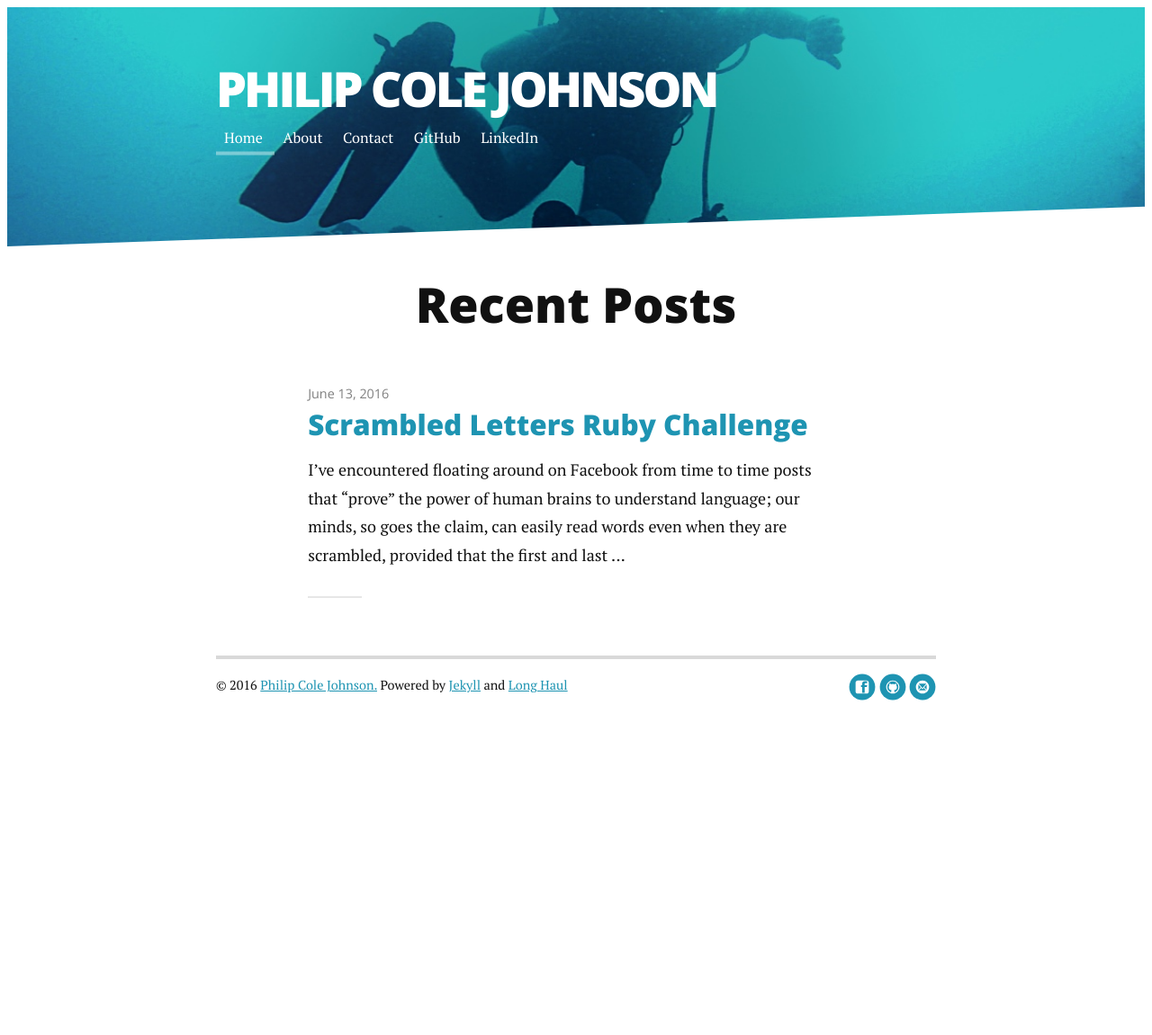
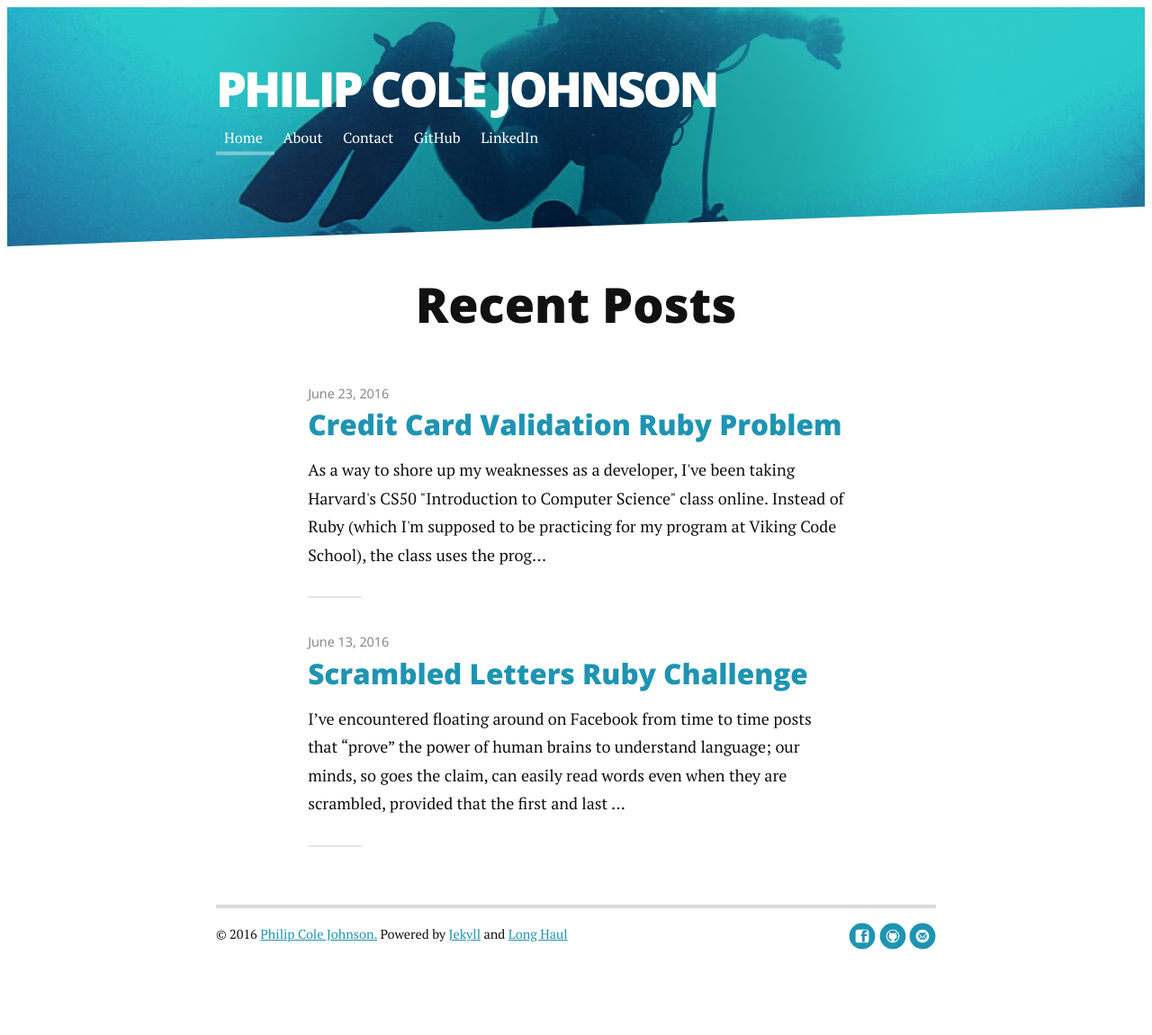
Before and after one commit to philipcolejohnson/philipcolejohnson.github.io, a Jekyll site: the page built from index.html, in a window 1280 px wide. Shown: the whole page at 90% size. Built offline with Jekyll 4.4.1, drawn with Linux system fonts in a browser that asks for light colours; nearby versions of some CDN libraries; the list of posts is cut into pages by our own code; before the commit the page ends 900 px from its top, so only the background shows below that; some of the changed lines change nothing that is shown.

Commit message:
Post about credit cards

```diff
--- a/_config.yml
+++ b/_config.yml
@@ -1,5 +1,5 @@
 title: Philip Cole Johnson
-description: Developer, Writer
+description: Full Stack Developer, Writer
 
 url: http://philipj.me
 baseurl: ""
--- /dev/null
+++ b/_posts/2016-06-23-creditcards.markdown
@@ -0,0 +1,69 @@
+---
+layout: post
+title:  Credit Card Validation Ruby Problem
+date:   2016-06-23
+---
+
+<p class="intro"><span class="dropcap">A</span>s a way to shore up my weaknesses as a developer, I've been taking Harvard's CS50 "Introduction to Computer Science" class online. Instead of Ruby (which I'm supposed to be practicing for my program at <a href="https://www.vikingcodeschool.com">Viking Code School</a>), the class uses the programming language C. Fortunately, I first started coding in C and C++ many years ago, so the language isn't completely unfamiliar; the bad news is that I've now gotten somewhat spoiled by Ruby and other higher-level languages, so coming back to C's memory management and extensive use of pointers is somewhat jarring.</p>
+
+In other words, I'm enjoying myself.
+
+However, I do need to practice Ruby, too, so I've done a few of the practice problems in both Ruby and C. As expected, Ruby was a lot simpler, and allowed me to focus on the challenge at hand rather than banging my head against the table because I forgot to pass to a function a pointer rather than a variable.
+
+One such problem from the class (in the more difficult "Hacker Edition") is credit card number validation, a tool which is indeed useful for the real world. There is a formula for creating the numbers, and thus also an [algorithm](https://en.wikipedia.org/wiki/Luhn_algorithm) for validation. To summarize, one must basically double every other digit of the number, add the digits of these doubled numbers together, then add this sum to the total to the remaining digits added together. If the total sum is divisible by ten, it's a valid credit card (or, at least, it could be).
+
+So how to do this is in Ruby? First, we need to separate the digits. One might take in a string, separate the characters, then convert them to integers and store them in an array. However, that seemed like it an extra step or two. Instead, I inputted the card number as an integer and took a mathematical approach. (In my C version, I was puzzled for a long time because I failed to use a long long data type and didn't realize there wasn't enough memory for the card number.)
+
+To separate each digit, we can use the division and mod operations. Let's take as an example the fake but passable credit card number 378,282,246,310,005 (I made it into an integer and added commas). Let's say we want to know what digit is in the hundred-thousands place—a 3 in this example. What we can do to eliminate all the numbers before it is use the mod operator, a tool which gives us the remainder of division operations. So we take this huge number and mod (%) by 378,282,246,000,000. It obviously divides once, leaving us a remainder of 310,005.
+
+Now we just need that first digit. We get this by using the handy division operator, which for an integer says how many times a divisor goes into the number and ignores the remainder. For example, 5/2 = 2, because two goes into five two times, and we ignore the remainder. If we take our 310,005 and divide by 100,000 (a 1 digit in the place we need and 0s everywhere else), we get 3, which is exactly what we want. Here is my code:
+
+{% highlight ruby %}
+digits = Array.new
+divisor = 10
+
+16.times do |counter|
+    digits[counter] = number%divisor/(divisor/10)
+    divisor *= 10
+end
+{% endhighlight %}
+
+For our credit card algorithm, I used this technique to place all the digits into array in reverse order (since order doesn't matter for the check). I start by getting the last digit, the digit in the ones place, by modding 10 (one digit to the left of the one I want), then dividing by 1 (i.e. 10/10, since I want the next digit over). Then I multiply the divisor by 10, in order to catch the next digit to the left, the tens place. The variable <code>divisor</code> is now 100. So I mod 100 to cut everything to the left of the tens digit, then divide by 10 (i.e. 100/10) to collect the only digit I want. I repeat this for the other 14 numbers and voila! I have the entire array.
+
+The rest is straightforward. First, I take every other digit, double it, and add the digits to the total. I didn't want to bother separating strings again, so instead I made a condition: if the digit was five or higher—and thus would double to 10 or greater—I did a mod 10 and added one. For example, a '6' would double to 12, and separating the digits would give us 1 + 2 = 3 for our total. Instead I did <code>12 % 10</code> = 2 and added one, since the first digit would always be one.
+
+{% highlight ruby %}
+total = 0
+
+16.times do |counter|
+    if counter % 2 != 0  # we want the odd addresses or digits[1], [3], etc.
+        if digits[counter] > 4
+            total += 1 + digits[counter] * 2 % 10
+        else
+            total += digits[counter] * 2
+        end
+    end
+end
+{% endhighlight %}
+
+Then I simply added the other digits together. However, instead of checking each element of the array to see if the digit was even, I instead did eight iterations and used <code>counter * 2</code> to find the element I wanted.
+
+{% highlight ruby %}
+8.times do |counter|
+    total += digits[counter*2]
+end
+{% endhighlight %}
+
+Finally I took this total and checked whether it's evenly divisible by ten. If so, it's a valid credit card number.
+
+{% highlight ruby %}
+if total % 10 == 0
+    puts "Legit"
+else
+    puts "Invalid"
+end
+{% endhighlight %}
+
+If desired, we can also look at the first digit of the credit card number to verify that it's from a valid company (and indeed to see which company issued the card).
+
+And now we can have an easy first-pass check for our shopping site that saves the trouble of trying to send false or mistyped numbers to the credit card database!
--- a/index.html
+++ b/index.html
@@ -1,6 +1,6 @@
 ---
 layout: default
-title: Philip Cole Johnson — Developer, writer, reader
+title: Philip Cole Johnson — Code/writer
 ---
 
 <div class="home" id="home">
```
